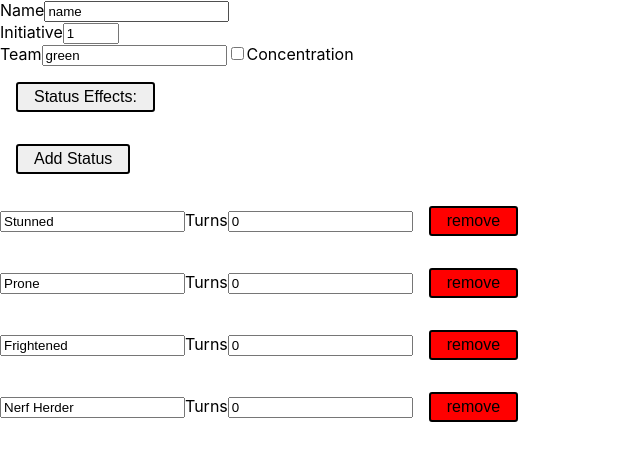
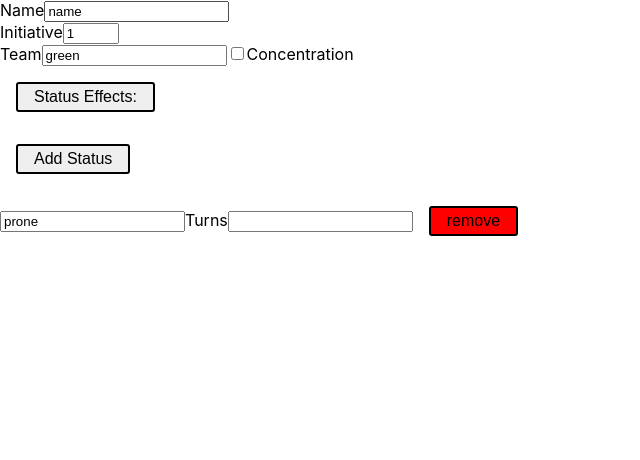
Before and after one commit to punkrockviking/initiativeStatusTracker, a React (Vite) app: page / in a window 1280 px wide. Both pictures are taken after a click on the button "Status Effects:". Shown: the top 460 px of the page, without its empty margins (0-640 px from the left). Built offline with nearby package versions, Linux system fonts and the light colour scheme.

Commit message:
(feat) can add to the statusItems state, but it does not automatically re-render the listItems component. I have to close it and open it again for it to update. need to fix

```diff
--- a/src/components/StatusEffect.jsx
+++ b/src/components/StatusEffect.jsx
@@ -7,11 +7,11 @@ const StatusEffect = (props) => {
   return (
     <form>
       <label>
-        <input type="string" value={props.name.value} />
+        <input type="string" value={props.name} />
       </label>
       <label>
         Turns
-        <input type="number" value={props.turns.value} />
+        <input type="number" value={parseInt(props.turns)} />
       </label>
       <Button
         buttonColor="red"
--- a/src/components/StatusList.jsx
+++ b/src/components/StatusList.jsx
@@ -1,12 +1,13 @@
-import React, { useState } from 'react';
+import React, { useState, useEffect } from 'react';
 import Button from './styledComponents/Button'
+// import StatusEffect from './StatusEffect'
 
 
 const StatusList = (props) => {
 
   const [open, setOpen] = useState(false)
   const statusList = props.statusList
-  const [statusItems, setStatusItems] = useState([])
+  const [statusItems, setStatusItems] = useState([{name: 'prone', turns: 1}])
 
   class StatusObj {
     constructor(name='new status', turns=0) {
@@ -15,20 +16,46 @@ const StatusList = (props) => {
     }
   }
 
-  const listItems = statusList.map((status) =>
+  const addStatus = () => {
+    let newStatusItems = statusItems
+    const newItem = new StatusObj()
+    newStatusItems.push(newItem)
+    setStatusItems(newStatusItems)
+  }
+
+  const listItems = statusItems.map((status) =>
     <form>
       <label>
-        <input type="string" value={status} />
+        <input type="string" value={status.name} />
       </label>
       <label>
         Turns
-        <input type="number" value="0" />
+        <input type="number" value={status.value} />
       </label>
-      <Button buttonColor="red" >
+      <Button
+        buttonColor="red"
+      >
         remove
       </Button>
     </form>
   )
+
+  // const listItems = statusList.map((status) =>
+  //   <form>
+  //     <label>
+  //       <input type="string" value={status} />
+  //     </label>
+  //     <label>
+  //       Turns
+  //       <input type="number" />
+  //     </label>
+  //     <Button
+  //       buttonColor="red"
+  //     >
+  //       remove
+  //     </Button>
+  //   </form>
+  // )
 
   return (
     <div>
@@ -39,7 +66,9 @@ const StatusList = (props) => {
       </Button>
       <div>
         {open && (
-          <Button>
+          <Button
+            onClick={addStatus}
+          >
           Add Status
           </Button>
         )}
```
